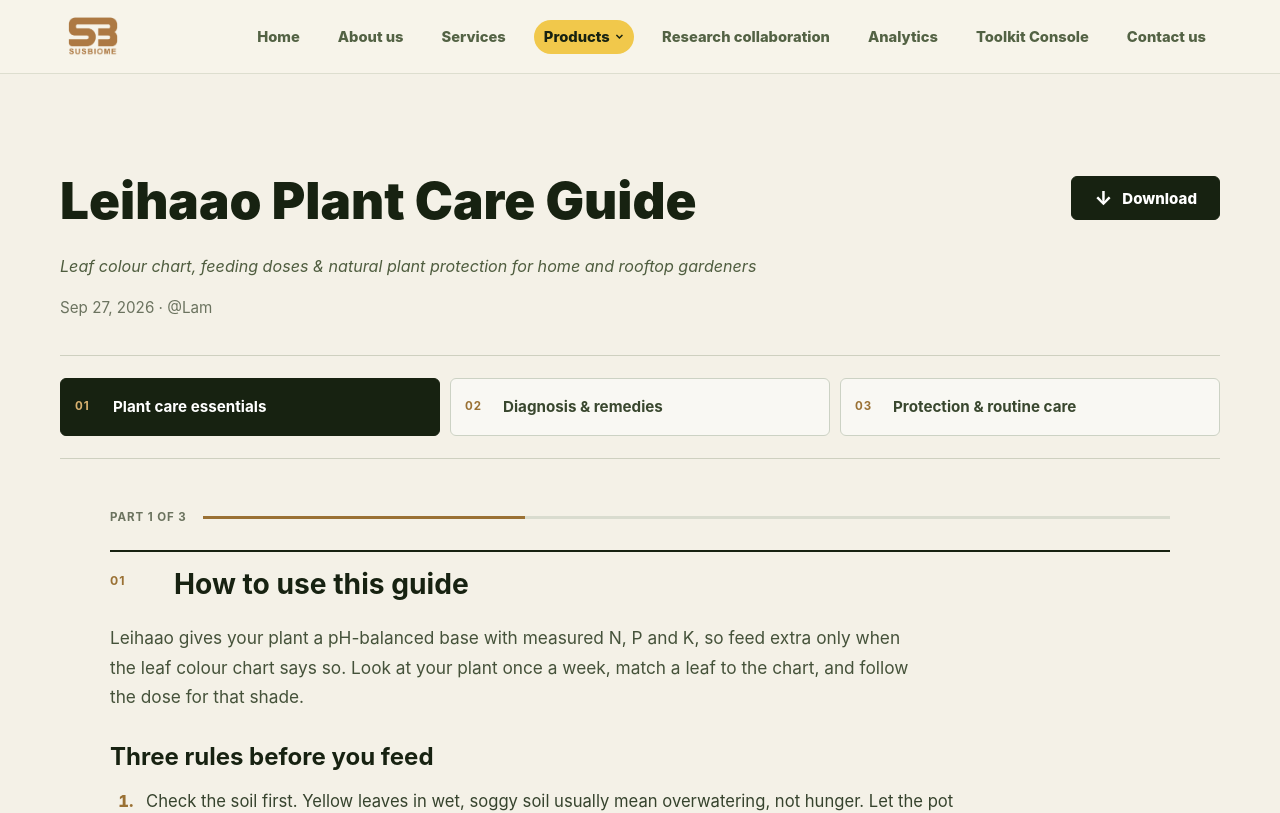
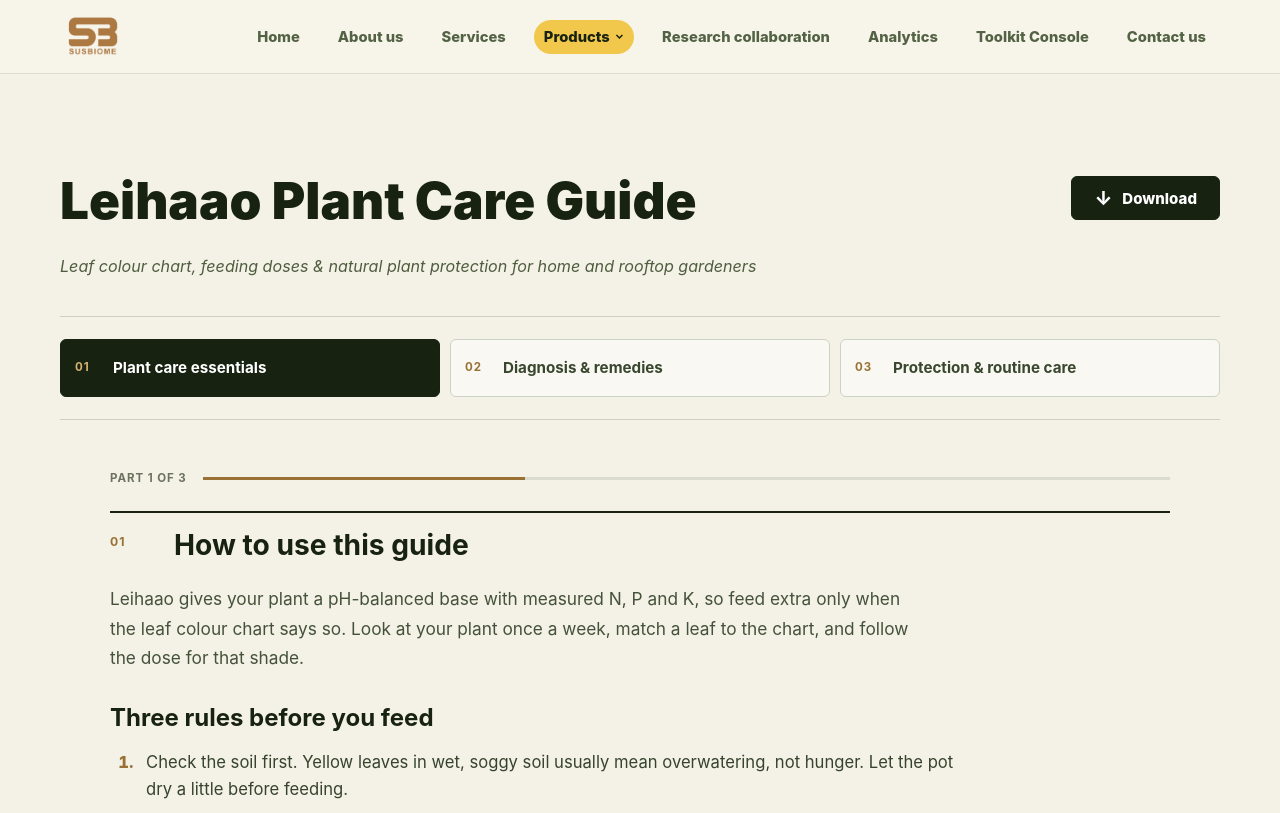
Before and after one commit to codxwiz/Project-SusBiome, a Next.js app in the folder frontend/: page /products/urban-farmer-project in a window 1280 px wide. Shown: the top 813 px of the page. Built offline with nearby package versions, Linux system fonts and the light colour scheme.

Commit message:
Remove guide date and byline

```diff
--- a/frontend/app/products/urban-farmer-project/page.jsx
+++ b/frontend/app/products/urban-farmer-project/page.jsx
@@ -24,9 +24,8 @@ export default async function UrbanFarmerProjectPage({ searchParams }) {
     : 0;
   const title = guideBlocks.find((block) => block.type === "title");
   const subtitle = guideBlocks.find((block) => block.type === "subtitle");
-  const meta = guideBlocks.find((block) => block.type === "meta");
   const content = guideBlocks.filter(
-    (block) => !["title", "subtitle", "meta"].includes(block.type),
+    (block) => !["title", "subtitle"].includes(block.type),
   );
 
   return (
@@ -42,7 +41,6 @@ export default async function UrbanFarmerProjectPage({ searchParams }) {
             </a>
           </div>
           <p className="leihaao-subtitle">{subtitle.text}</p>
-          <p className="leihaao-meta">{meta.text}</p>
         </section>
 
         <GuideReader content={content} activePart={activePart} />
--- a/frontend/lib/leihaaoGuide.json
+++ b/frontend/lib/leihaaoGuide.json
@@ -6,10 +6,6 @@
   {
     "type": "subtitle",
     "text": "Leaf colour chart, feeding doses & natural plant protection for home and rooftop gardeners"
-  },
-  {
-    "type": "meta",
-    "text": "Sep 27, 2026 · @Lam"
   },
   {
     "type": "section",
```
Also changed, not shown: 1 other file (tests, documents, lock files or other folders).
